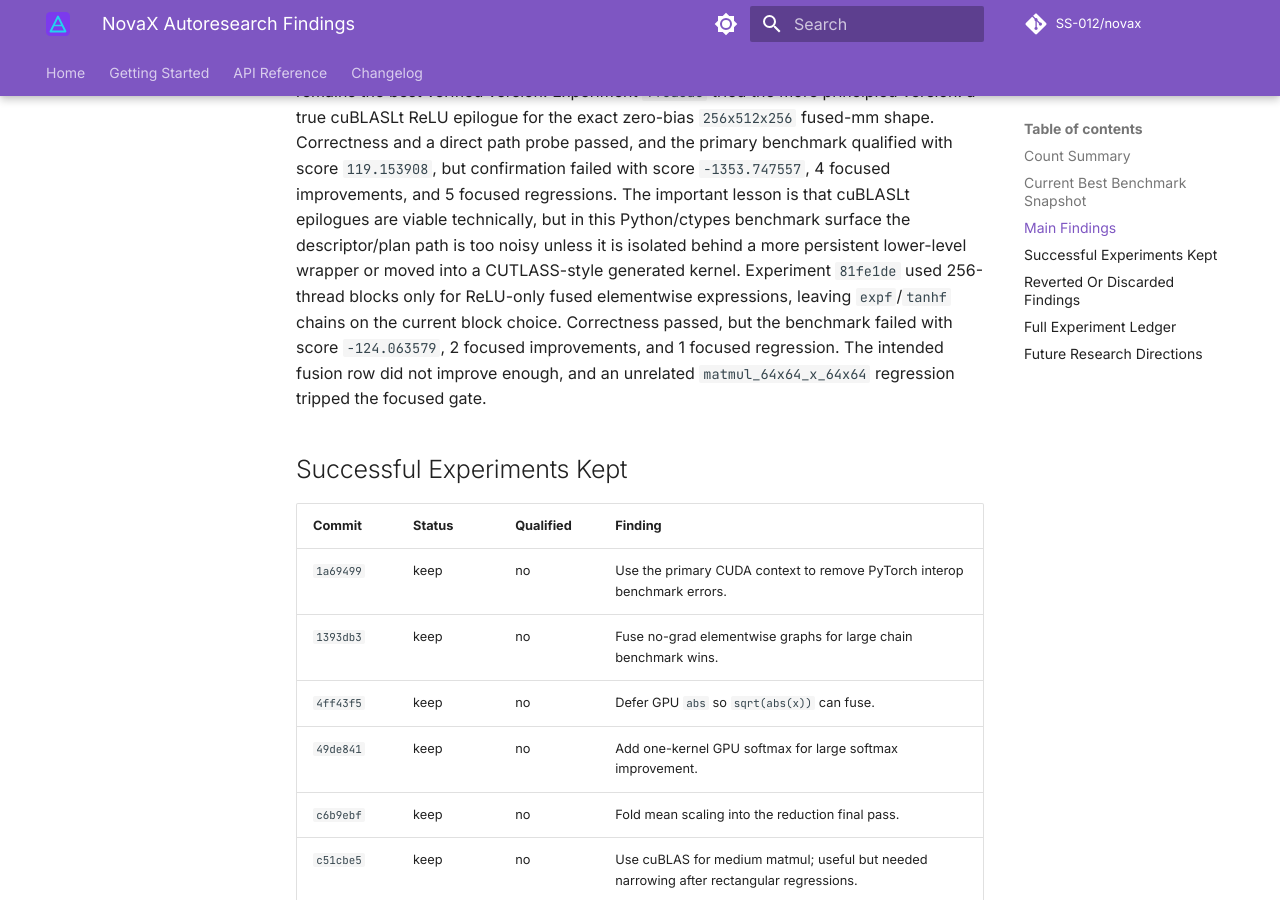
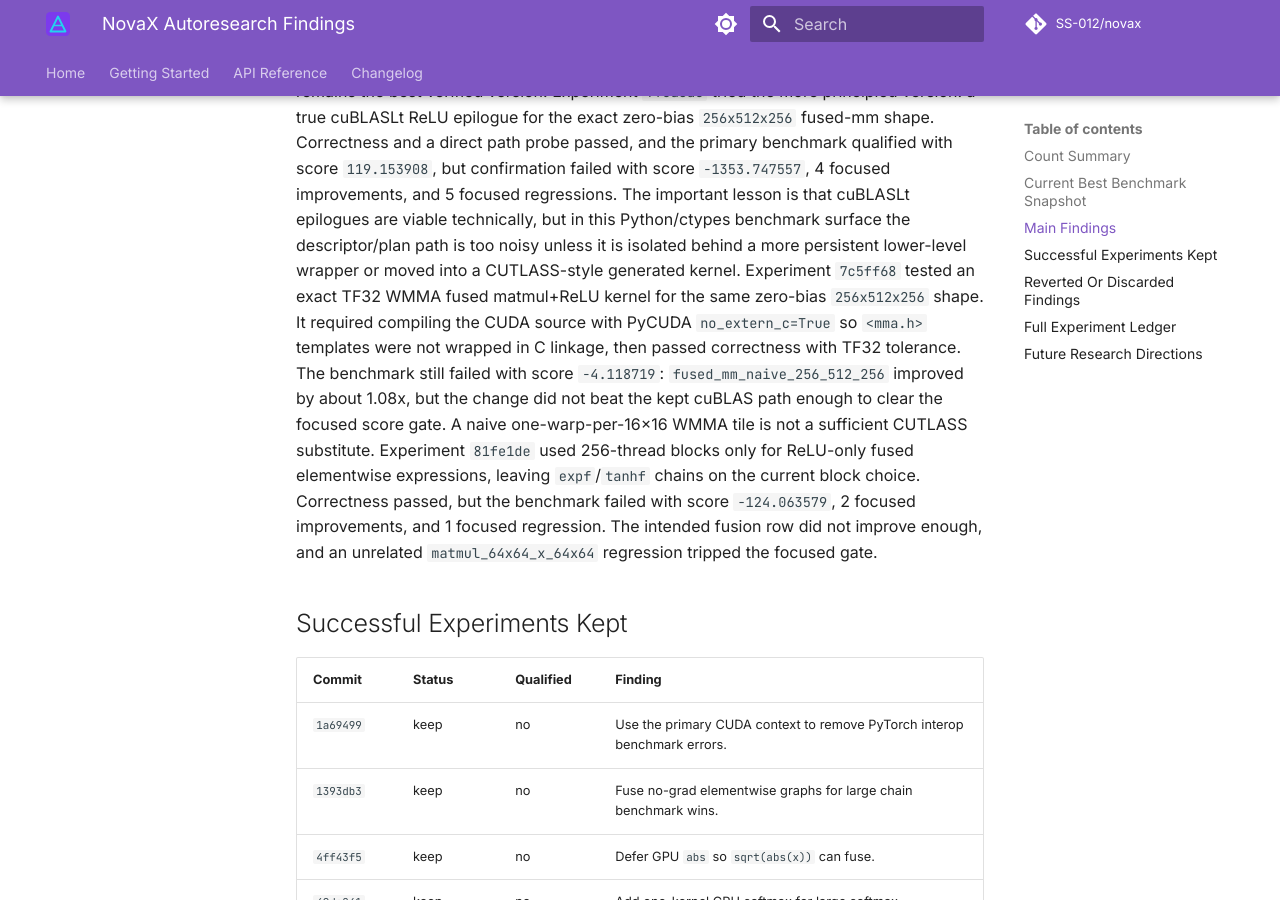
Before and after one commit to SS-012/novax, an MkDocs documentation site: the page built from docs/autoresearch-findings.md, in a window 1280 px wide and 900 px high, scrolled down 6460 px. Built offline with MkDocs 1.6.1 and Material for MkDocs 9.7.7, drawn with Linux system fonts in a browser that asks for light colours; comment, search, counter and statistics services are not loaded; the version menu is left out; some of the changed text lies outside the part shown.

Commit message:
docs: log wmma fused mm experiment

```diff
--- a/docs/autoresearch-findings.md
+++ b/docs/autoresearch-findings.md
@@ -290,6 +290,14 @@ improvements, and 5 focused regressions. The important lesson is that cuBLASLt
 epilogues are viable technically, but in this Python/ctypes benchmark surface
 the descriptor/plan path is too noisy unless it is isolated behind a more
 persistent lower-level wrapper or moved into a CUTLASS-style generated kernel.
+Experiment `7c5ff68` tested an exact TF32 WMMA fused matmul+ReLU kernel for
+the same zero-bias `256x512x256` shape. It required compiling the CUDA source
+with PyCUDA `no_extern_c=True` so `<mma.h>` templates were not wrapped in C
+linkage, then passed correctness with TF32 tolerance. The benchmark still
+failed with score `-4.118719`: `fused_mm_naive_256_512_256` improved by about
+1.08x, but the change did not beat the kept cuBLAS path enough to clear the
+focused score gate. A naive one-warp-per-16x16 WMMA tile is not a sufficient
+CUTLASS substitute.
 Experiment `81fe1de` used 256-thread blocks only for ReLU-only fused
 elementwise expressions, leaving `expf`/`tanhf` chains on the current block
 choice. Correctness passed, but the benchmark failed with score `-124.063579`,
@@ -395,6 +403,7 @@ These experiments should not be retried in the same form.
 | `5dd0e23` | discard | Exact scalar fused-mm ReLU epilogue without bounds checks produced no focused improvements. |
 | `81fe1de` | discard | 256-thread blocks for ReLU-only fused expressions failed the focused gate and regressed `matmul_64`. |
 | `ff3a8ac` | discard | Exact cuBLASLt ReLU epilogue qualified once but failed confirmation with fusion-chain regressions. |
+| `7c5ff68` | discard | Exact TF32 WMMA fused-mm ReLU kernel produced a small target win but missed the focused score gate. |
 
 ## Full Experiment Ledger
 
@@ -489,6 +498,7 @@ These experiments should not be retried in the same form.
 | `5dd0e23` | discard | no | 0 | 1 | 0 | -111.518667 | 0.593527 | Exact scalar fused-mm ReLU epilogue without bounds checks produced no focused improvements. |
 | `81fe1de` | discard | no | 2 | 1 | 0 | -124.063579 | 0.592871 | 256-thread blocks for ReLU-only fused expressions failed the focused gate and regressed `matmul_64`. |
 | `ff3a8ac` | discard | no | 4 | 5 | 0 | -1353.747557 | 0.577248 | Exact cuBLASLt ReLU epilogue qualified once but failed confirmation with fusion-chain regressions. |
+| `7c5ff68` | discard | no | 2 | 1 | 0 | -4.118719 | 0.585784 | Exact TF32 WMMA fused-mm ReLU kernel produced a small target win but missed the focused score gate. |
 
 ## Future Research Directions
 
```
Also changed, not shown: other parts of docs/autoresearch-findings.md (+4 -4 lines), papers/2026-05-30-frontier-gpu-optimization.md (+13 -0 lines).
